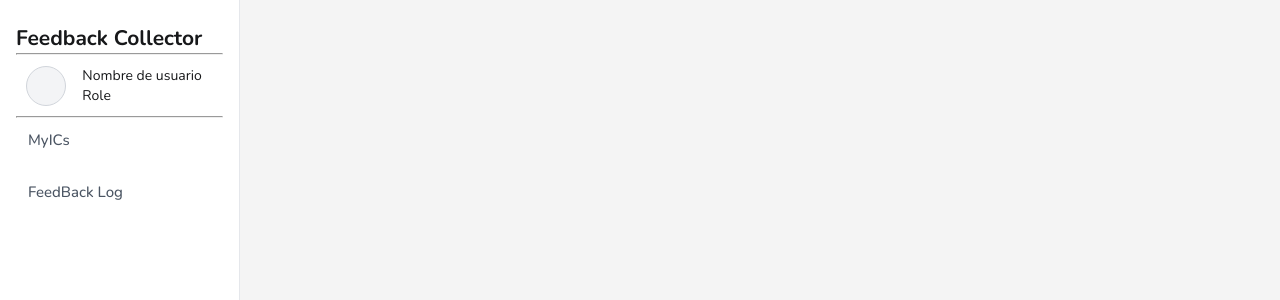
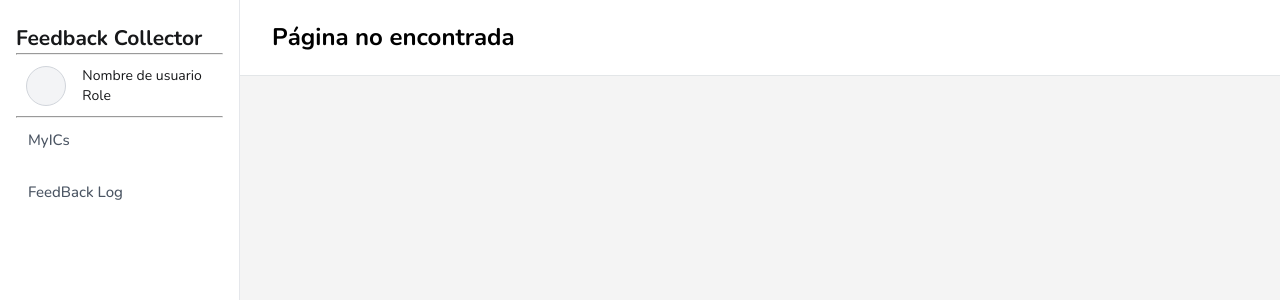
Before and after one commit to FeedbackCollector/feedback-collector, a React (Vite) app in the folder feedback-app-web/: page / in a window 1280 px wide. Shown: the top 300 px of the page. Built offline with nearby package versions, Linux system fonts and the light colour scheme.

Commit message:
feat(App): restructure App component layout to include Header and improve content organization

```diff
--- a/feedback-app-web/src/App.jsx
+++ b/feedback-app-web/src/App.jsx
@@ -1,4 +1,5 @@
 import { Route, Routes } from 'react-router-dom'
+import { Header } from './Components/Header'
 import { NavBar } from './Components/Manager-Nav'
 import './App.css'
 
@@ -6,12 +7,15 @@ function App() {
   return (
     <div className="app-layout">
       <NavBar />
-      <main className="app-content">
-        <Routes>
-          <Route path="/MyICs" element={null} />
-          <Route path="/feedback-log" element={null} />
-        </Routes>
-      </main>
+      <div className="app-content">
+        <Header />
+        <main className="app-page">
+          <Routes>
+            <Route path="/MyICs" element={null} />
+            <Route path="/feedback-log" element={null} />
+          </Routes>
+        </main>
+      </div>
     </div>
   )
 }
```
